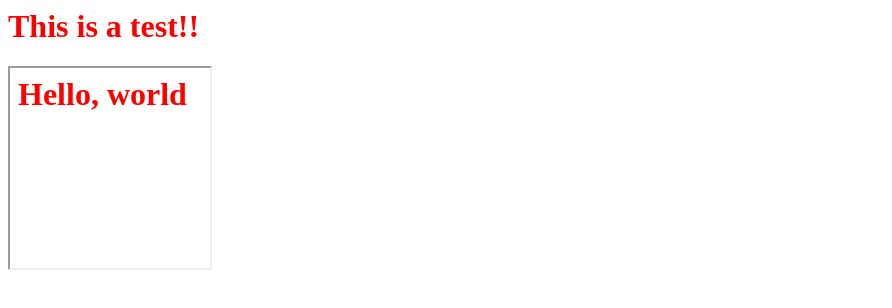
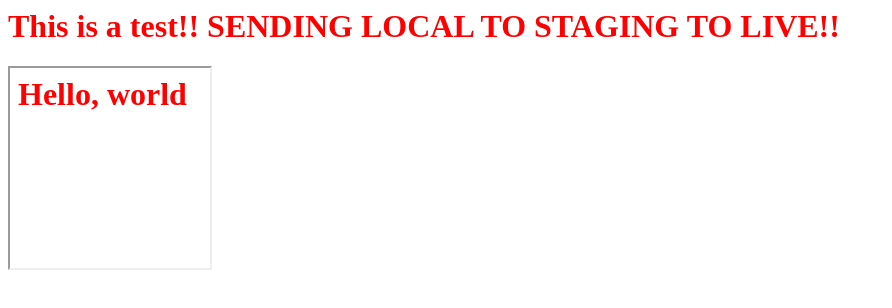
Before and after one commit to alastair-webdev-mo/test-hub3, a plain HTML site: page index.html in a window 1280 px wide. Shown: the whole page, without its empty margins (0-892 px from the left). Drawn offline with Linux system fonts and the light colour scheme.

Commit message:
testing git workflow

```diff
--- a/index.html
+++ b/index.html
@@ -3,7 +3,7 @@
 	<link type="text/css" rel="stylesheet" media="all" href="lib/style.css" />
 	</head>
   <body>
-  <h1>This is a test!!</h1>
+  <h1>This is a test!! SENDING LOCAL TO STAGING TO LIVE!!</h1>
     <iframe src="lib/hello.html" width="200" height="200" />
   </body>
 </html>
```
